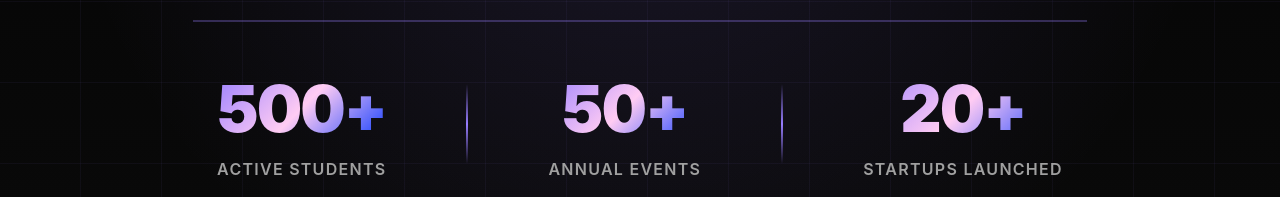
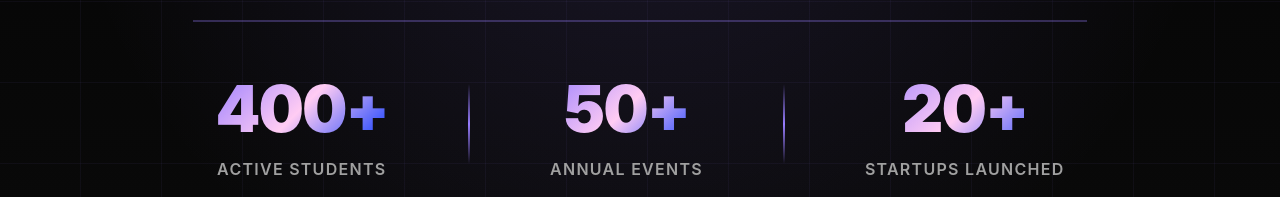
Before and after one commit to rinto-Cherian24/iedc, a Next.js app: page / in a window 1280 px wide. Shown: the part 743-940 px from the top of the page. Built offline with nearby package versions, Linux system fonts and the light colour scheme.

Commit message:
Edit page.js

```diff
--- a/app/page.js
+++ b/app/page.js
@@ -142,7 +142,7 @@ export default function Home() {
           </div>
           <div className={styles.heroStats}>
             <div className={styles.statItem}>
-              <div className={styles.statNumber}>500+</div>
+              <div className={styles.statNumber}>400+</div>
               <div className={styles.statLabel}>Active Students</div>
             </div>
             <div className={styles.statDivider}></div>
@@ -263,8 +263,8 @@ export default function Home() {
           </div>
           <div className={styles.footerSection}>
             <h3>Connect</h3>
-            <p>Email: iedc@cec.ac.in</p>
-            <p>Phone: +91 1234567890</p>
+            <p>Email: iedc_bootcamp@ceconline.edu</p>
+            <p>CEO: ceo_iedc@ceconline.edu</p>
             <p>Location: Chengannur, Kerala</p>
           </div>
         </div>
```
